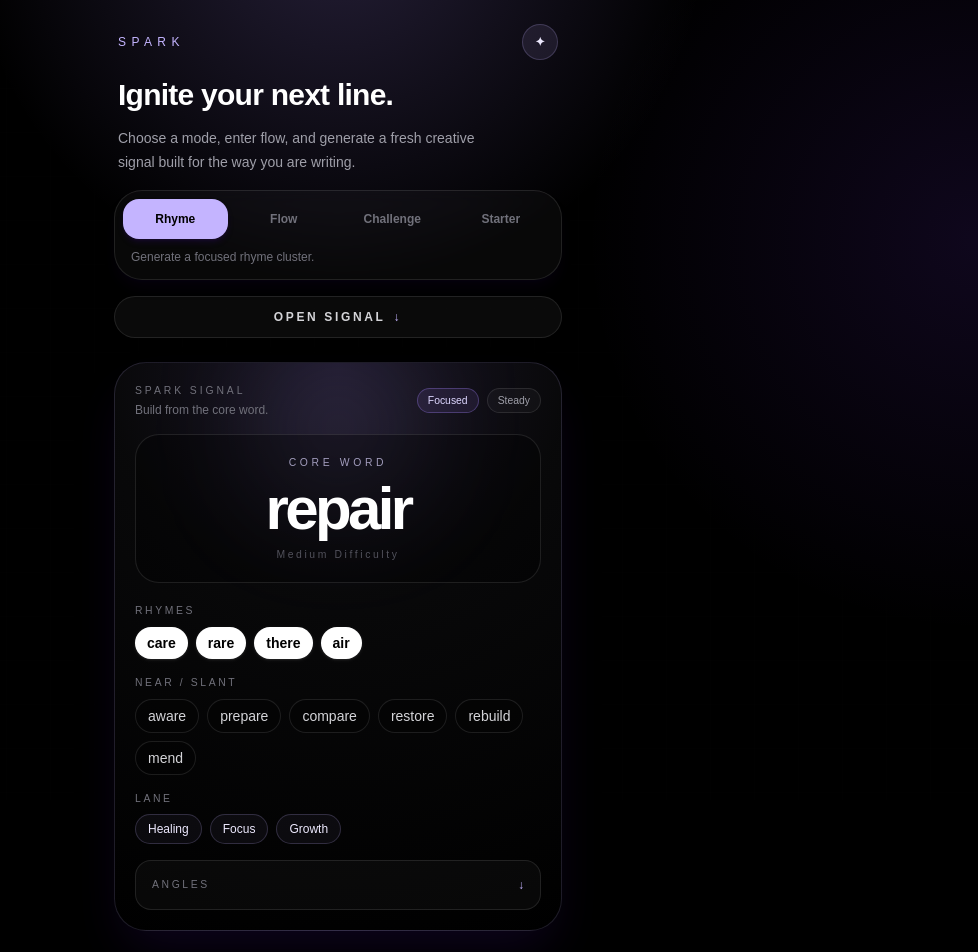
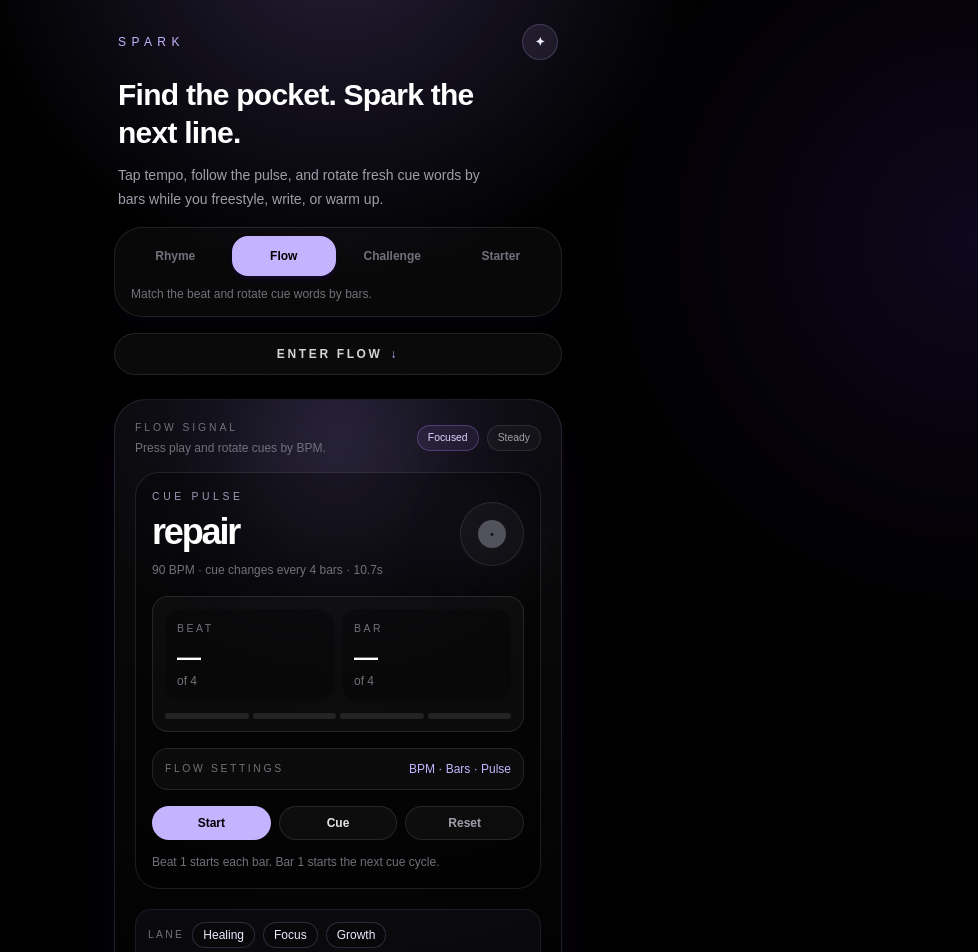
Before and after one commit to ChrisGordon888/spark, a Next.js app: page / in a window 1280 px wide. Shown: the top 952 px of the page, without its empty margins (302-1280 px from the left). Built offline with nearby package versions, Linux system fonts and the light colour scheme.

Commit message:
Feature flow mode as primary experience

```diff
--- a/src/app/page.tsx
+++ b/src/app/page.tsx
@@ -14,7 +14,7 @@ import type { RhymeCluster, SparkMode } from "@/lib/types";
 const RECENT_HISTORY_LIMIT = 18;
 
 export default function Home() {
-    const [activeMode, setActiveMode] = useState<SparkMode>("rhyme");
+    const [activeMode, setActiveMode] = useState<SparkMode>("freestyle");
     const [recentClusterIds, setRecentClusterIds] = useState<string[]>([]);
     const [recentCoreWords, setRecentCoreWords] = useState<string[]>([]);
     const [cluster, setCluster] = useState<RhymeCluster>(() =>
@@ -90,12 +90,11 @@ export default function Home() {
 
                     <div className="space-y-3">
                         <h1 className="max-w-sm text-3xl font-semibold leading-tight tracking-tight text-white">
-                            Ignite your next line.
+                            Find the pocket. Spark the next line.
                         </h1>
 
                         <p className="max-w-sm text-sm leading-6 text-zinc-400">
-                            Choose a mode, enter flow, and generate a fresh
-                            creative signal built for the way you are writing.
+                            Tap tempo, follow the pulse, and rotate fresh cue words by bars while you freestyle, write, or warm up.
                         </p>
                     </div>
                 </header>
--- a/src/components/flow/FlowCueController.tsx
+++ b/src/components/flow/FlowCueController.tsx
@@ -1,6 +1,7 @@
 "use client";
 
 import { useState } from "react";
+import { TapTempo } from "@/components/flow/TapTempo";
 import { useFlowPulse } from "@/hooks/useFlowPulse";
 import {
     DEFAULT_BARS_PER_CUE,
@@ -33,14 +34,7 @@ export function FlowCueController({
 
     const secondsPerCue = getSecondsPerCue(bpm, barsPerCue);
 
-    const {
-        isPlaying,
-        elapsedMs,
-        play,
-        pause,
-        reset,
-        nextCue,
-    } = useFlowPulse({
+    const { isPlaying, elapsedMs, play, pause, reset, nextCue } = useFlowPulse({
         bpm,
         barsPerCue,
         onCueComplete: onNextCue,
@@ -70,14 +64,22 @@ export function FlowCueController({
         const parsedValue = Number(bpmInput);
 
         if (Number.isNaN(parsedValue)) {
-            setBpm(DEFAULT_BPM);
-            setBpmInput(String(DEFAULT_BPM));
+            applyBpm(DEFAULT_BPM);
             return;
         }
 
         const clampedBpm = Math.min(
             MAX_BPM,
             Math.max(MIN_BPM, Math.round(parsedValue))
+        );
+
+        applyBpm(clampedBpm);
+    }
+
+    function applyBpm(nextBpm: number) {
+        const clampedBpm = Math.min(
+            MAX_BPM,
+            Math.max(MIN_BPM, Math.round(nextBpm))
         );
 
         setBpm(clampedBpm);
@@ -124,11 +126,13 @@ export function FlowCueController({
                         Flow Settings
                     </span>
 
-                    <span className="text-xs text-violet-300">Adjust</span>
+                    <span className="text-xs text-violet-300">
+                        BPM · Bars · Pulse
+                    </span>
                 </summary>
 
                 <div className="mt-3 space-y-3">
-                    <div>
+                    <div className="rounded-2xl border border-white/10 bg-black/30 p-3">
                         <label
                             htmlFor="flow-bpm"
                             className="mb-2 block text-[0.65rem] font-medium uppercase tracking-[0.25em] text-zinc-500"
@@ -155,7 +159,9 @@ export function FlowCueController({
                         </p>
                     </div>
 
-                    <div>
+                    <TapTempo onApplyBpm={applyBpm} />
+
+                    <div className="rounded-2xl border border-white/10 bg-black/30 p-3">
                         <p className="mb-2 text-[0.65rem] font-medium uppercase tracking-[0.25em] text-zinc-500">
                             Cue Changes Every
                         </p>
@@ -169,7 +175,8 @@ export function FlowCueController({
                                         key={option}
                                         type="button"
                                         onClick={() => setBarsPerCue(option)}
-                                        className={`rounded-full px-3 py-2 text-xs font-bold transition active:scale-[0.98] ${isActive
+                                        className={`rounded-full px-3 py-2 text-xs font-bold transition active:scale-[0.98] ${
+                                            isActive
                                                 ? "bg-violet-300 text-black"
                                                 : "border border-white/10 bg-black/30 text-zinc-300 hover:bg-white/[0.06]"
                                         }`}
@@ -186,7 +193,7 @@ export function FlowCueController({
                         </p>
                     </div>
 
-                    <div>
+                    <div className="rounded-2xl border border-white/10 bg-black/30 p-3">
                         <p className="mb-2 text-[0.65rem] font-medium uppercase tracking-[0.25em] text-zinc-500">
                             Light Pulse
                         </p>
@@ -200,7 +207,8 @@ export function FlowCueController({
                                         key={option}
                                         type="button"
                                         onClick={() => setPulseMode(option)}
-                                        className={`rounded-full px-3 py-2 text-xs font-bold capitalize transition active:scale-[0.98] ${isActive
+                                        className={`rounded-full px-3 py-2 text-xs font-bold capitalize transition active:scale-[0.98] ${
+                                            isActive
                                                 ? "bg-violet-300 text-black"
                                                 : "border border-white/10 bg-black/30 text-zinc-300 hover:bg-white/[0.06]"
                                         }`}
@@ -228,7 +236,7 @@ export function FlowCueController({
                     onClick={nextCue}
                     className="rounded-full border border-white/10 bg-white/[0.04] px-3 py-2 text-xs font-semibold text-zinc-200 transition hover:bg-white/[0.08] active:scale-[0.98]"
                 >
-                    Next
+                    Cue
                 </button>
 
                 <button
@@ -320,14 +328,14 @@ function BeatBarStatus({
             <div className="mt-3 flex gap-1">
                 {Array.from({ length: barsPerCue }).map((_, index) => {
                     const barNumber = index + 1;
-                    const isActive = isPlaying && barNumber === beatInfo.barInCue;
+                    const isActive =
+                        isPlaying && barNumber === beatInfo.barInCue;
 
                     return (
                         <div
                             key={barNumber}
-                            className={`h-1.5 flex-1 rounded-full transition ${isActive
-                                ? "bg-violet-300"
-                                : "bg-white/10"
+                            className={`h-1.5 flex-1 rounded-full transition ${
+                                isActive ? "bg-violet-300" : "bg-white/10"
                             }`}
                         />
                     );
@@ -375,7 +383,8 @@ function PulseLight({
 
     return (
         <div
-            className={`relative flex h-16 w-16 shrink-0 items-center justify-center rounded-full border bg-white/[0.03] transition ${beatInfo.isCueDownbeat && isPlaying
+            className={`relative flex h-16 w-16 shrink-0 items-center justify-center rounded-full border bg-white/[0.03] transition ${
+                beatInfo.isCueDownbeat && isPlaying
                     ? "border-violet-200/60"
                     : beatInfo.isDownbeat && isPlaying
                     ? "border-violet-300/30"
@@ -393,7 +402,8 @@ function PulseLight({
             ) : null}
 
             <div
-                className={`relative flex h-7 w-7 items-center justify-center rounded-full transition duration-75 ${isPlaying
+                className={`relative flex h-7 w-7 items-center justify-center rounded-full transition duration-75 ${
+                    isPlaying
                         ? "bg-violet-200 text-black shadow-[0_0_24px_rgba(196,181,253,0.9)]"
                         : "bg-zinc-600 text-zinc-900"
                 }`}
--- /dev/null
+++ b/src/components/flow/TapTempo.tsx
@@ -0,0 +1,138 @@
+"use client";
+
+import { useMemo, useState } from "react";
+
+const MIN_BPM = 60;
+const MAX_BPM = 200;
+const MAX_TAPS = 8;
+const TAP_RESET_MS = 2500;
+
+type TapTempoProps = {
+    onApplyBpm: (bpm: number) => void;
+};
+
+export function TapTempo({ onApplyBpm }: TapTempoProps) {
+    const [tapTimes, setTapTimes] = useState<number[]>([]);
+
+    const estimatedBpm = useMemo(() => {
+        if (tapTimes.length < 2) {
+            return null;
+        }
+
+        const intervals = tapTimes
+            .slice(1)
+            .map((tapTime, index) => tapTime - tapTimes[index])
+            .filter((interval) => interval > 0);
+
+        if (intervals.length === 0) {
+            return null;
+        }
+
+        const averageInterval =
+            intervals.reduce((total, interval) => total + interval, 0) /
+            intervals.length;
+
+        const bpm = Math.round(60000 / averageInterval);
+
+        if (bpm < MIN_BPM || bpm > MAX_BPM) {
+            return null;
+        }
+
+        return bpm;
+    }, [tapTimes]);
+
+    function handleTap() {
+        const now = Date.now();
+        const previousTap = tapTimes[tapTimes.length - 1];
+        const shouldReset =
+            previousTap !== undefined && now - previousTap > TAP_RESET_MS;
+
+        setTapTimes((currentTapTimes) => {
+            if (shouldReset) {
+                return [now];
+            }
+
+            return [...currentTapTimes, now].slice(-MAX_TAPS);
+        });
+    }
+
+    function handleReset() {
+        setTapTimes([]);
+    }
+
+    function handleApply() {
+        if (estimatedBpm === null) {
+            return;
+        }
+
+        onApplyBpm(estimatedBpm);
+    }
+
+    return (
+        <div className="rounded-2xl border border-white/10 bg-black/30 p-3">
+            <div className="flex items-center justify-between gap-3">
+                <div>
+                    <p className="text-[0.65rem] font-medium uppercase tracking-[0.25em] text-zinc-500">
+                        Tap Tempo
+                    </p>
+
+                    <p className="mt-1 text-xs leading-5 text-zinc-500">
+                        Tap along with the beat to estimate BPM.
+                    </p>
+                </div>
+
+                <div className="text-right">
+                    <p className="text-[0.65rem] uppercase tracking-[0.2em] text-zinc-500">
+                        Estimate
+                    </p>
+
+                    <p className="mt-1 text-lg font-black text-white">
+                        {estimatedBpm ?? "—"}
+                    </p>
+                </div>
+            </div>
+
+            <div className="mt-3 grid grid-cols-[1fr_auto_auto] gap-2">
+                <button
+                    type="button"
+                    onClick={handleTap}
+                    className="rounded-full bg-violet-300 px-3 py-2 text-xs font-bold uppercase tracking-[0.18em] text-black transition hover:bg-violet-200 active:scale-[0.98]"
+                >
+                    Tap Beat
+                </button>
+
+                <button
+                    type="button"
+                    onClick={handleApply}
+                    disabled={estimatedBpm === null}
+                    className="rounded-full border border-white/10 bg-white/[0.04] px-3 py-2 text-xs font-semibold text-zinc-200 transition hover:bg-white/[0.08] active:scale-[0.98] disabled:cursor-not-allowed disabled:opacity-40"
+                >
+                    Use
+                </button>
+
+                <button
+                    type="button"
+                    onClick={handleReset}
+                    className="rounded-full border border-white/10 bg-white/[0.04] px-3 py-2 text-xs font-semibold text-zinc-400 transition hover:bg-white/[0.08] active:scale-[0.98]"
+                >
+                    Reset
+                </button>
+            </div>
+
+            <div className="mt-3 flex gap-1">
+                {Array.from({ length: MAX_TAPS }).map((_, index) => {
+                    const isActive = index < tapTimes.length;
+
+                    return (
+                        <div
+                            key={index}
+                            className={`h-1.5 flex-1 rounded-full transition ${
+                                isActive ? "bg-violet-300" : "bg-white/10"
+                            }`}
+                        />
+                    );
+                })}
+            </div>
+        </div>
+    );
+}
--- a/src/lib/sparkEngine.ts
+++ b/src/lib/sparkEngine.ts
@@ -16,7 +16,7 @@ export const sparkModes: SparkModeOption[] = [
     {
         id: "freestyle",
         label: "Freestyle Flow",
-        description: "Practice with timed word changes.",
+        description: "Match the beat and rotate cue words by bars.",
     },
     {
         id: "challenge",
```
Lines whose indentation alone changed are shown as unchanged.
